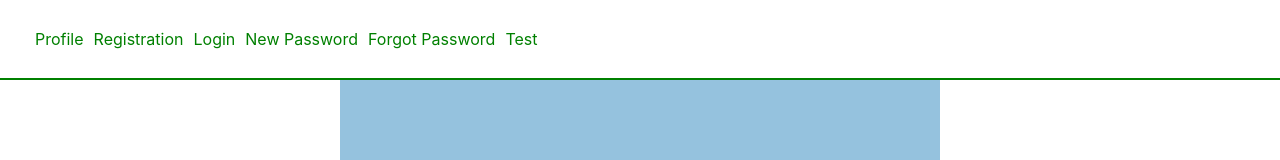
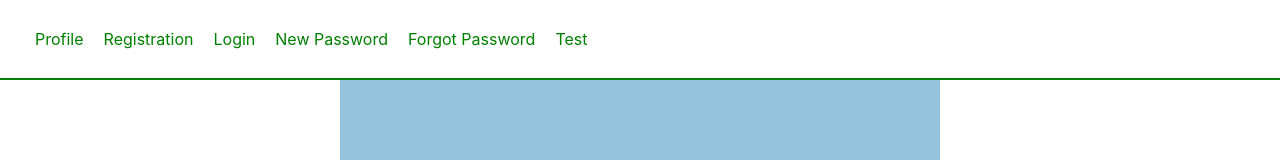
Before and after one commit to whiteartur1997/gato, a React (Create React App) app: page / in a window 1280 px wide. Shown: the top 160 px of the page. Built offline with nearby package versions, Linux system fonts and the light colour scheme.

Commit message:
hover effect was fixed in Header

```diff
--- a/package.json
+++ b/package.json
@@ -14,6 +14,7 @@
     "@types/react-redux": "^7.1.16",
     "@types/react-router-dom": "^5.1.7",
     "axios": "^0.21.1",
+    "formik": "^2.2.6",
     "gh-pages": "^3.1.0",
     "react": "^17.0.1",
     "react-dom": "^17.0.1",
--- a/src/features/Header/Header.module.css
+++ b/src/features/Header/Header.module.css
@@ -5,7 +5,7 @@
   width: 100%;
   height: 80px;
   border-bottom: 2px solid green;
-  padding: 0px 30px;
+  padding: 0 30px;
   display: flex;
   align-items: center;
 }
@@ -16,7 +16,6 @@
 }
 
 .navItem {
-  padding: 10px 5px;
   border-radius: 5px;
 }
 
@@ -30,8 +29,10 @@
 }
 
 .navLink {
+  display: inline-block;
   color: green;
   text-decoration: none;
+  padding: 10px 5px;
 }
 
 .navItem:hover .navLink {
--- a/src/features/Header/Header.tsx
+++ b/src/features/Header/Header.tsx
@@ -7,43 +7,30 @@ export const Header = () => {
       <div className={styles.header}>
         <nav className={styles.nav}>
           <ul className={styles.navList}>
-
-            <NavLink className={styles.navLink} to={PATH.PROFILE}>
+            <div className={styles.header}>
+              <nav className={styles.nav}>
+                <ul className={styles.navList}>
                   <li className={styles.navItem}>
-                Profile
+                    <NavLink className={styles.navLink} to={PATH.PROFILE}>Profile</NavLink>
                   </li>
-            </NavLink>
-
-            <NavLink className={styles.navLink} to={PATH.REGISTRATION}>
                   <li className={styles.navItem}>
-                Registration
+                    <NavLink className={styles.navLink} to={PATH.REGISTRATION}>Registration</NavLink>
                   </li>
-            </NavLink>
-
-            <NavLink className={styles.navLink} to={PATH.LOGIN}>
                   <li className={styles.navItem}>
-                Login
+                    <NavLink className={styles.navLink} to={PATH.LOGIN}>Login</NavLink>
                   </li>
-            </NavLink>
-
-            <NavLink className={styles.navLink} to={PATH.NEWPASSWORD}>
                   <li className={styles.navItem}>
-                New Password
+                    <NavLink className={styles.navLink} to={PATH.NEWPASSWORD}>New Password</NavLink>
                   </li>
-            </NavLink>
-
-            <NavLink className={styles.navLink} to={PATH.FORGOTPASSWORD}>
                   <li className={styles.navItem}>
-                Forgot Password
+                    <NavLink className={styles.navLink} to={PATH.FORGOTPASSWORD}>Forgot Password</NavLink>
                   </li>
-            </NavLink>
-
-            <NavLink className={styles.navLink} to={PATH.TESTCOMPONENTS}>
                   <li className={styles.navItem}>
-                Test
+                    <NavLink className={styles.navLink} to={PATH.TESTCOMPONENTS}>Test</NavLink>
                   </li>
-            </NavLink>
-
+                </ul>
+              </nav>
+            </div>
           </ul>
         </nav>
       </div>
--- a/src/features/password/ForgotPassword/ForgotPassword.tsx
+++ b/src/features/password/ForgotPassword/ForgotPassword.tsx
@@ -1,3 +1,37 @@
+import {useFormik} from "formik";
+import InputText from "../../../components/InputText/InputText";
+
+type FormikErrorType = {
+  email?: string
+}
+
 export const ForgotPassword = () => {
-  return <div>Forgot Password</div>
+
+  const formik = useFormik({
+    initialValues: {
+      email: ""
+    },
+    validate: (values) => {
+
+      const errors:FormikErrorType = {};
+
+      if(!values.email) {
+        errors.email = "Email is required";
+      } else if(!/^[A-Z0-9._%+-]+@[A-Z0-9.-]+\.[A-Z]{2,4}$/i.test(values.email)) {
+        errors.email = "Incorrect email format!";
+      }
+    },
+    onSubmit: () => {
+
+    }
+  })
+
+  return (<div>
+    <form onSubmit={formik.handleSubmit}>
+      <label htmlFor="email">Email Address</label>
+     <InputText />
+
+      <button type="submit">Submit</button>
+    </form>
+  </div>)
 }
```
Also changed, not shown: src/features/password/ForgotPassword/ForgotPassword.module.css (added), 1 other file (tests, documents, lock files or other folders). Lines whose indentation alone changed are shown as unchanged.
